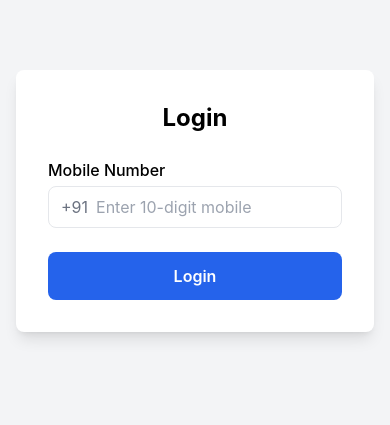
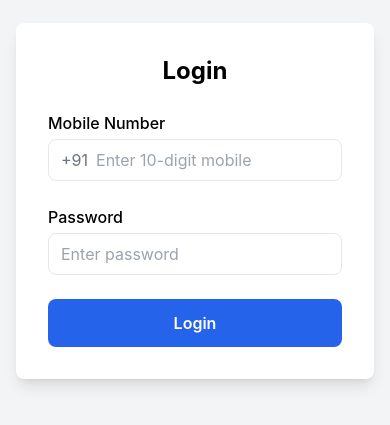
Before and after one commit to estatemakersin-cryoto/rera-exam, a Next.js app: page /login in a window 390 px wide. Shown: the part 221-646 px from the top of the page. Built offline with nearby package versions, Linux system fonts and the light colour scheme.

Commit message:
Updated login page to mobile + password

```diff
--- a/app/login/page.tsx
+++ b/app/login/page.tsx
@@ -6,6 +6,7 @@ import { useRouter } from "next/navigation";
 export default function LoginPage() {
   const router = useRouter();
   const [mobile, setMobile] = useState("");
+  const [password, setPassword] = useState("");
   const [error, setError] = useState("");
   const [loading, setLoading] = useState(false);
 
@@ -20,11 +21,17 @@ export default function LoginPage() {
       return;
     }
 
+    if (password.length < 4) {
+      setError("Password must be at least 4 characters");
+      setLoading(false);
+      return;
+    }
+
     try {
       const res = await fetch("/api/auth/login", {
         method: "POST",
         headers: { "Content-Type": "application/json" },
-        body: JSON.stringify({ mobile }),
+        body: JSON.stringify({ mobile, password }),
       });
 
       const data = await res.json();
@@ -35,6 +42,7 @@ export default function LoginPage() {
         return;
       }
 
+      // Redirect dashboard
       window.location.href = data.redirect;
 
     } catch (err) {
@@ -43,12 +51,14 @@ export default function LoginPage() {
       setLoading(false);
     }
   };
+
   return (
     <div className="min-h-screen flex items-center justify-center bg-gray-100 px-4">
       <div className="bg-white shadow-lg rounded-lg p-8 w-full max-w-md">
         <h2 className="text-2xl font-bold text-center mb-6">Login</h2>
 
         <form onSubmit={handleLogin} className="space-y-6">
+          {/* MOBILE */}
           <div>
             <label className="block mb-1 font-medium">Mobile Number</label>
             <div className="flex items-center border rounded-lg px-3 py-2">
@@ -61,6 +71,18 @@ export default function LoginPage() {
                 onChange={(e) => setMobile(e.target.value.slice(0, 10))}
               />
             </div>
+          </div>
+
+          {/* PASSWORD */}
+          <div>
+            <label className="block mb-1 font-medium">Password</label>
+            <input
+              type="password"
+              className="w-full border rounded-lg px-3 py-2 outline-none"
+              placeholder="Enter password"
+              value={password}
+              onChange={(e) => setPassword(e.target.value)}
+            />
           </div>
 
           {error && (
```
